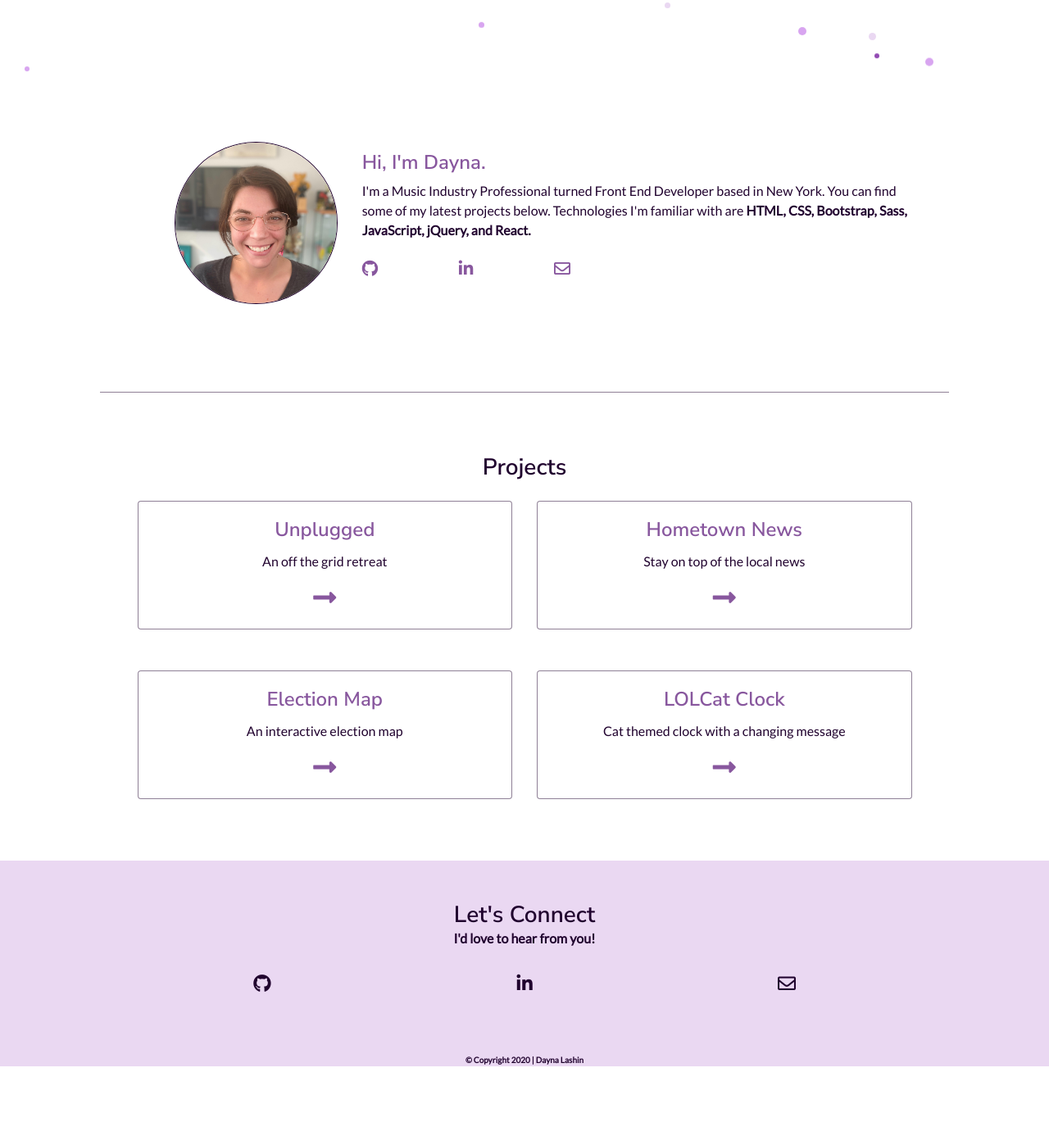
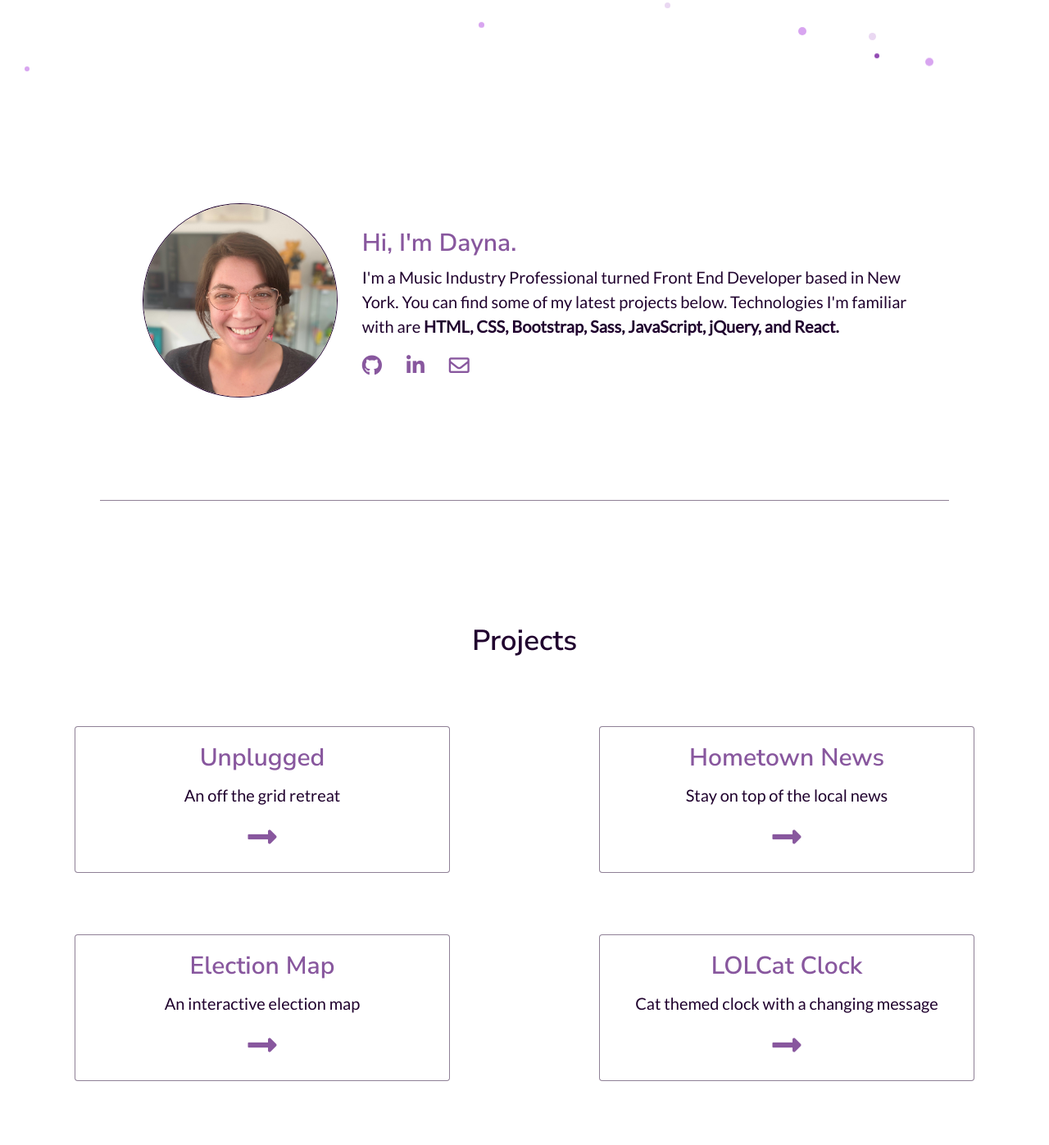
Before and after one commit to Dayna-Lashin/portfolio-2021, a plain HTML site: page index.html in a window 1280 px wide. Shown: the part 437-1834 px from the top of the page at 82% size. Before the commit the page ends 1738 px from the top, so only its background shows below. Drawn offline with nearby package versions, Linux system fonts and the light colour scheme.

Commit message:
Finishing touches for all screen sizes

```diff
--- a/css/main.css
+++ b/css/main.css
@@ -57,7 +57,7 @@ nav {
 /* font awesome used for nav bar icon */
 button.navbar-toggler {
   font-size: 1.75em; /* 28px */
-  padding: 8px 16px 0px 8px !important; /*overrides boostrap */
+  padding: 8px 16px 0px 8px !important; /* overrides boostrap */
 }
 
 header span.fas.fa-bars {
@@ -144,12 +144,12 @@ main {
 .about {
   background-color: #FFFFFF;
   font-size: 16px; /* root font size for ems */
+  padding: 50px 0;
 }
 
 figure {
   width: 50%;
   margin: 0; /* overrides boostrap */
-  padding-top: 50px;
   padding-bottom: 16px; /* 16px */
 }
 
@@ -163,7 +163,7 @@ figure {
   color: #20022E;
   font-size: 1em; /* 16px */
   line-height: 1.5em; /* 24px */
-  padding-bottom: 0.5em; /* 16px */
+  padding-bottom: 16px;
 }
 
 .about p span {
@@ -177,8 +177,13 @@ figure {
   color: #88579E; /* overrides boostrap */
 }
 
-.about .divider {
-  border-bottom: 1px solid rgba(32,2,46,0.5) !important; /* #20022E */
+.about span.fab.fa-linkedin-in {
+  padding-left: 30px;
+  padding-right: 30px;
+}
+
+.divider {
+  border-bottom: 1px solid rgba(32,2,46,0.5) !important; /* #20022E - overrides Bootstrap */
   padding-top: 75px;
 }
 
@@ -188,11 +193,10 @@ figure {
 .projects {
   background-color: #FFFFFF;
   font-size: 16px; /* root font size for ems */
-  padding-bottom: 25px;
+  padding: 25px 0;
 }
 
 .projects h2 {
-  padding-top: 75px;
   padding-bottom: 16px;
   font-size: 1.75em; /* 28px */
   font-weight: 600;
@@ -200,7 +204,7 @@ figure {
 }
 
 .card {
-  border: 1px solid rgba(32,2,46,0.5) !important; /* #20022E */
+  border: 1px solid rgba(32,2,46,0.5) !important; /* #20022E - overrides Bootstrap */
 }
 
 .bg-card {
@@ -236,14 +240,14 @@ p.card-text {
   background-color: #EAD8F2;
   margin: 0;
   font-size: 16px; /* root font size for ems */
+  padding-top: 50px;
 }
 
 .contact h2 {
   color: #20022E;
-  padding-top: 50px;
   font-size: 1.75em; /* 28px */
   font-weight: 600;
-  margin: 0 !important;
+  margin: 0 !important; /* overrides Bootstrap */
 }
 
 .contact p {
@@ -252,29 +256,186 @@ p.card-text {
   font-weight: 600;
 }
 
-.contact .divider {
-  border-bottom: 1px solid rgba(32,2,46,0.5) !important; /* #20022E */
-}
-
 .contact a span.fab.fa-github,
 .contact a span.fab.fa-linkedin-in,
 .contact a span.far.fa-envelope {
-  color: #20022E !important;
+  color: #20022E !important; /* overrides Bootstrap */
   font-size: 1.375em; /* 22px */
   margin-top: 16px;
   padding-bottom: 75px;
-
 }
 
 p.copyright {
   font-size: 0.625em; /* 10px */
   padding: 0;
   margin: 0;
+}
+
+
+
+
+
+/******************** TABLET STYLES *********************/
+
+@media (min-width: 768px){
+
+  /***** HEADER STYLES *****/
+
+  ul.navbar-nav {
+    padding: 15px 0 0 15px;
+  }
+
+  .title {
+    font-size: 2.5em; /* 40px */
+  }
+
+
+
+  /***** ABOUT SECTION STYLES *****/
+
+  .about {
+    font-size: 18px; /* root font size for ems */
+    padding-top: 100px;
+    padding-bottom: 50px;
+  }
+
+  figure {
+    width: 80%;
+    padding: 0;
+    margin-bottom: 0 !important; /* overrides bootstrap */
+    padding: 15px 15px 0 0;
+  }
+
+  .about h3 {
+    padding: 8px 0;
+    margin-bottom: 0 !important; /* overrides bootstrap */
+  }
+
+  .about p {
+    margin-bottom: 0 !important; /* overrides bootstrap */
+    padding-bottom: 0;
+  }
+
+  .about span.fab.fa-github,
+  .about span.fab.fa-linkedin-in,
+  .about span.far.fa-envelope {
+    padding-top: 15px ;
+  }
+
+  .divider {
+    padding-top: 100px;
+  }
+
+
+
+  /***** PROJECTS SECTION STYLES *****/
+
+  .projects {
+    font-size: 18px; /* root font size for ems */
+    padding: 50px 0;
+  }
+
+  .projects h2 {
+    padding-bottom: 50px;
+  }
+
+
+
+  /***** FOOTER SECTION STYLES *****/
+
+  .contact {
+    font-size: 18px; /* root font size for ems */
+  }
 
 }
 
 
 
-/******************** TABLET STYLES *********************/
+
 
 /******************** DESKTOP STYLES *********************/
+
+@media (min-width: 1200px){
+
+  /***** HEADER STYLES *****/
+
+  header {
+    font-size: 18px; /* base font size for ems */
+  }
+
+  ul.navbar-nav {
+    padding: 20px 0 0 20px;
+  }
+
+  .title {
+    font-size: 2.75em; /* 50px */
+  }
+
+  /***** ABOUT SECTION STYLES *****/
+
+  .about {
+    font-size: 20px; /* root font size for ems */
+    padding-top: 125px;
+    padding-bottom: 75px;
+  }
+
+  figure {
+    width: 60%;
+    padding: 0;
+    margin-bottom: 0 !important;
+  }
+
+  .about h3 {
+    padding: 8px 0;
+    margin-bottom: 0 !important;
+  }
+
+  .about p {
+    margin-bottom: 0 !important;
+    padding-bottom: 0;
+  }
+
+  .about span.fab.fa-github,
+  .about span.fab.fa-linkedin-in,
+  .about span.far.fa-envelope {
+    padding-top: 20px ;
+  }
+
+  .divider {
+    padding-top: 125px;
+  }
+
+
+
+  /***** PROJECTS SECTION STYLES *****/
+
+  .projects {
+    font-size: 20px; /* root font size for ems */
+    padding-top: 75px;
+    padding-bottom: 75px;
+  }
+
+  .projects h2 {
+    padding-bottom: 75px;
+  }
+
+  .card-1, .card-2, .card-3, .card-4 {
+    margin-bottom: 75px;
+  }
+
+
+
+  /***** FOOTER SECTION STYLES *****/
+
+  .contact {
+    font-size: 20px; /* root font size for ems */
+    padding-top: 75px;
+  }
+
+  .contact a span.fab.fa-github,
+  .contact a span.fab.fa-linkedin-in,
+  .contact a span.far.fa-envelope {
+    padding-bottom: 125px;
+  }
+
+}
--- a/index.html
+++ b/index.html
@@ -59,18 +59,20 @@
 
       <!-- about section -->
       <section id="about" class="about row">
-        <div class="col">
-          <div class="row d-flex align-items-center"> <!-- image, intro, icons -->
+        <div class="col-12 justify-content-center">
+          <!-- image, intro -->
+          <div class="row d-flex justify-content-center">
             <!-- column 1 -->
-            <div class="col-12 col-md-5 col-lg-4 d-flex justify-content-center justify-content-md-end">
-              <figure>
+            <div class="col-12 col-md-4 d-flex justify-content-center
+            justify-content-md-end align-items-center">
+              <figure class="d-flex justify-content-center">
                 <img src="img/website-headshot.jpg" alt="Dayna Lashin headshot">
               </figure>
             </div>
 
             <!-- column 2 -->
-            <div class="col-12 col-md-7 col-lg-8">
-              <div class="row d-flex justify-content-center justify-content-md-start">
+            <div class="col-12 col-md-8 d-flex align-content-center">
+              <div class="row d-flex justify-content-center justify-content-md-start align-content-center">
                 <div class="col-10">
                   <h3 class="text-center text-md-left">
                     Hi, I'm Dayna.
@@ -78,11 +80,7 @@
                   <p class="text-center text-md-left">
                     I'm a Music Industry Professional turned Front End Developer based in New York. You can find some of my latest projects below. Technologies I'm familiar with are <span>HTML, CSS, Bootstrap, Sass, JavaScript, jQuery, and React.</span>
                   </p>
-                </div>
-              </div>
-
-              <div class="row d-flex justify-content-center justify-content-md-start">
-                <div class="col-6 col-md-4 d-flex justify-content-between">
+                  <div class="d-flex justify-content-center justify-content-md-start">
                     <a href="https://github.com/Dayna-Lashin" target="_blank">
                       <span class="fab fa-github"></span>
                     </a>
@@ -95,10 +93,11 @@
                   </div>
                 </div>
               </div>
-
+            </div>
           </div> <!-- end of first row -->
 
-          <div class="row d-flex justify-content-center"> <!-- divider section -->
+          <!-- divider section -->
+          <div class="row d-flex justify-content-center">
             <div class="col-10">
               <div class="divider"></div>
             </div>
@@ -119,7 +118,7 @@
           </div>
 
           <div class="row d-flex justify-content-center"> <!-- second row of project section -->
-            <div class="col-12 col-md-6 d-flex justify-content-center justify-content-md-end">
+            <div class="col-12 col-md-6 d-flex justify-content-center justify-content-md-end justify-content-lg-center">
               <div class="card w-75 text-center card-1"> <!-- first card -->
                 <div class="card-body bg-card">
                   <h3 class="card-title">Unplugged</h3>
@@ -131,7 +130,7 @@
               </div>
             </div>
 
-            <div class="col-12 col-md-6 d-flex justify-content-center justify-content-md-start">
+            <div class="col-12 col-md-6 d-flex justify-content-center justify-content-md-start justify-content-lg-center">
               <div class="card w-75 text-center card-2"> <!-- second card -->
                 <div class="card-body bg-card">
                   <h3 class="card-title">Hometown News</h3>
@@ -145,7 +144,7 @@
           </div>
 
           <div class="row d-flex justify-content-center"> <!-- second row of project section -->
-            <div class="col-12 col-md-6 d-flex justify-content-center justify-content-md-end">
+            <div class="col-12 col-md-6 d-flex justify-content-center justify-content-md-end justify-content-lg-center">
               <div class="card w-75 w-md-100 text-center card-3"> <!-- third card -->
                 <div class="card-body bg-card">
                   <h3 class="card-title">Election Map</h3>
@@ -157,7 +156,7 @@
               </div>
             </div>
 
-            <div class="col-12 col-md-6 d-flex justify-content-center justify-content-md-start">
+            <div class="col-12 col-md-6 d-flex justify-content-center justify-content-md-start justify-content-lg-center">
               <div class="card w-75 text-center card-4"> <!-- fourth card -->
                 <div class="card-body bg-card">
                   <h3 class="card-title">LOLCat Clock</h3>
@@ -188,27 +187,18 @@
             </div>
           </div>
 
-          <!--<div class="row d-flex justify-content-center">
-            <div class="col-8 col-md-4">
-              <div class="divider">
-
-              </div>
-            </div>
-          </div>-->
-
-
           <div class="row d-flex justify-content-center">
-            <div class="col-3 d-flex justify-content-center">
+            <div class="col-2 d-flex justify-content-center justify-content-md-end">
               <a href="https://github.com/Dayna-Lashin" target="_blank">
                 <span class="fab fa-github"></span>
               </a>
             </div>
-            <div class="col-3 d-flex justify-content-center">
+            <div class="col-2 d-flex justify-content-center">
               <a href="https://www.linkedin.com/in/daynalashin/" target="_blank">
                 <span class="fab fa-linkedin-in"></span>
               </a>
             </div>
-            <div class="col-3 d-flex justify-content-center">
+            <div class="col-2 d-flex justify-content-center justify-content-md-start">
               <a href="mailto:dayna.lashin@gmail.com" target="_blank">
                 <span class="far fa-envelope"></span>
               </a>
```
Lines whose indentation alone changed are shown as unchanged.
